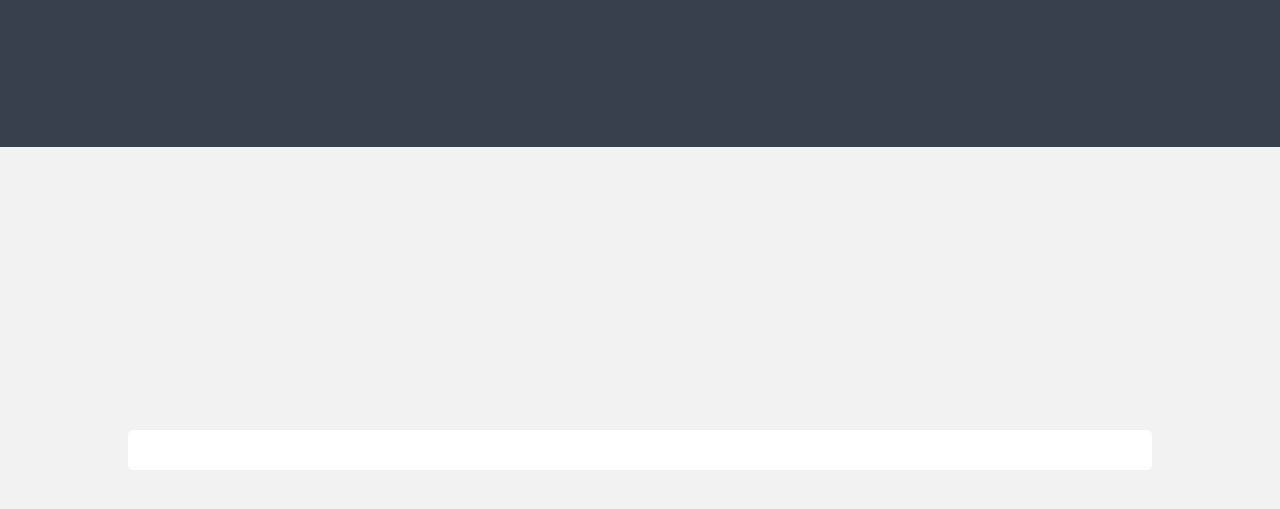
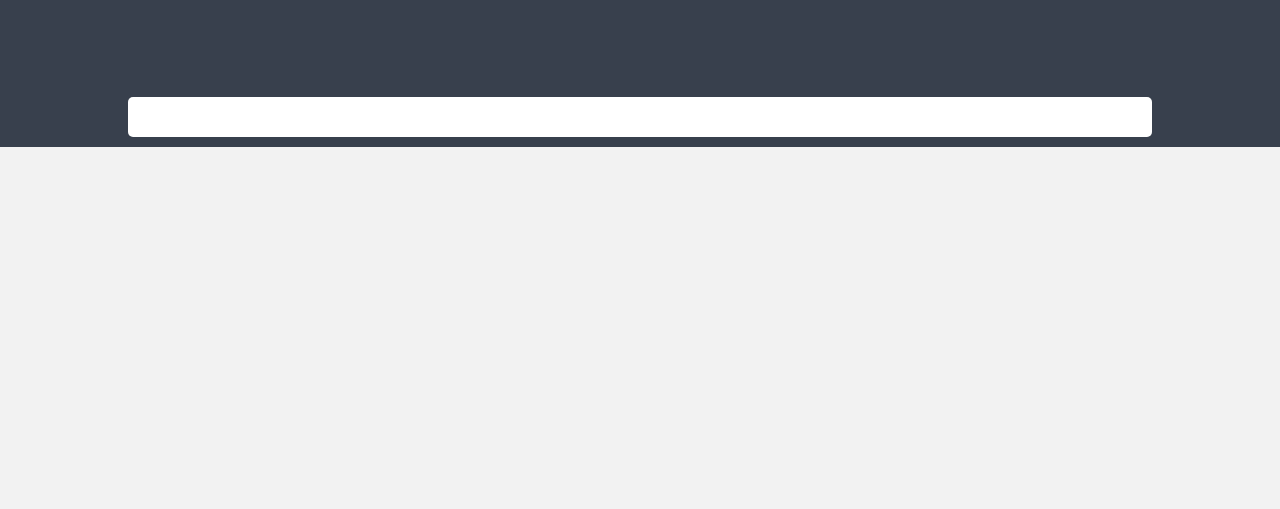
Before and after one commit to arif1205/editorjs, a website built with webpack: page dist/index.html in a window 1280 px wide. Shown: the part 193-702 px from the top of the page. Built offline with nearby package versions, Linux system fonts and the light colour scheme; what @editorjs/editorjs would draw is missing.

Commit message:
fix bug css positioning

```diff
--- a/src/styles.css
+++ b/src/styles.css
@@ -112,14 +112,12 @@ nav {
 /* Editor js */
 /* ******** */
 #editorjs {
-  position: absolute;
-  left: 50%;
-  bottom: -95%;
-  transform: translateX(-50%);
+  transform: translateY(-50px);
   background-color: White;
   width: 80%;
   border-radius: 5px;
   padding: 20px;
+  margin: auto;
 }
 
 /* *********** */
```
Also changed, not shown: dist/main.css.
